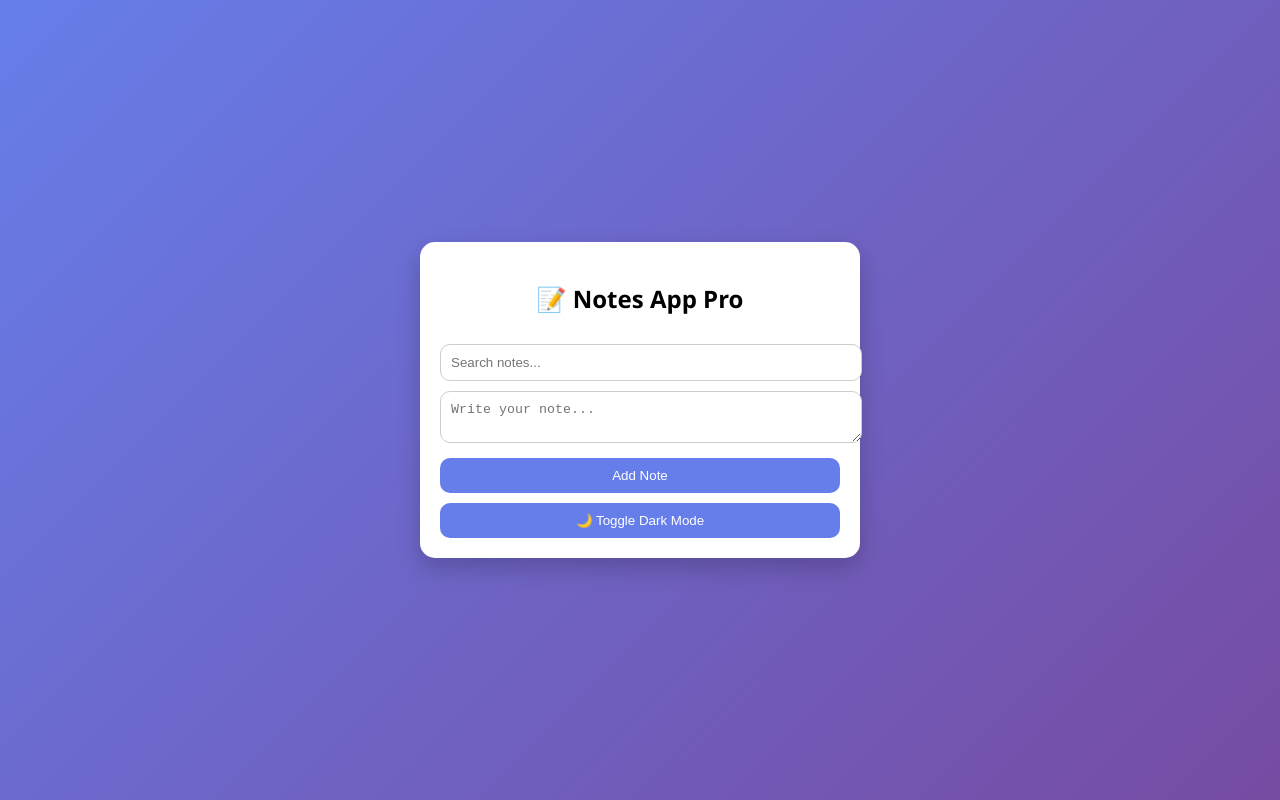
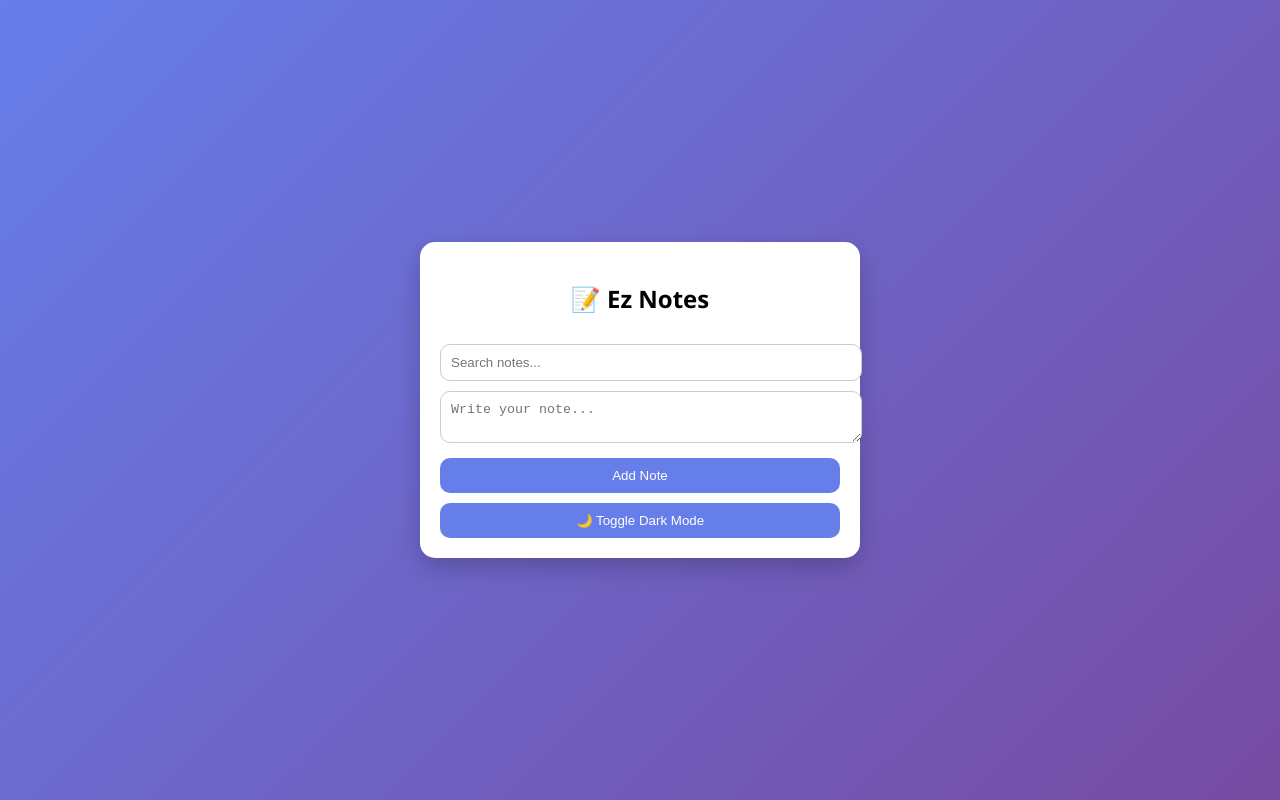
Before and after one commit to vaibhavipatil04/notesapp, a plain HTML site: page index.html in a window 1280 px wide. Drawn offline with Linux system fonts and the light colour scheme.

Commit message:
Update index.html

```diff
--- a/index.html
+++ b/index.html
@@ -88,7 +88,7 @@
 <body>
 
 <div class="container">
-    <h2>📝 Notes App Pro</h2>
+    <h2>📝 Ez Notes </h2>
 
     <input id="search" placeholder="Search notes..." onkeyup="searchNotes()">
     <textarea id="noteInput" placeholder="Write your note..."></textarea>
```
